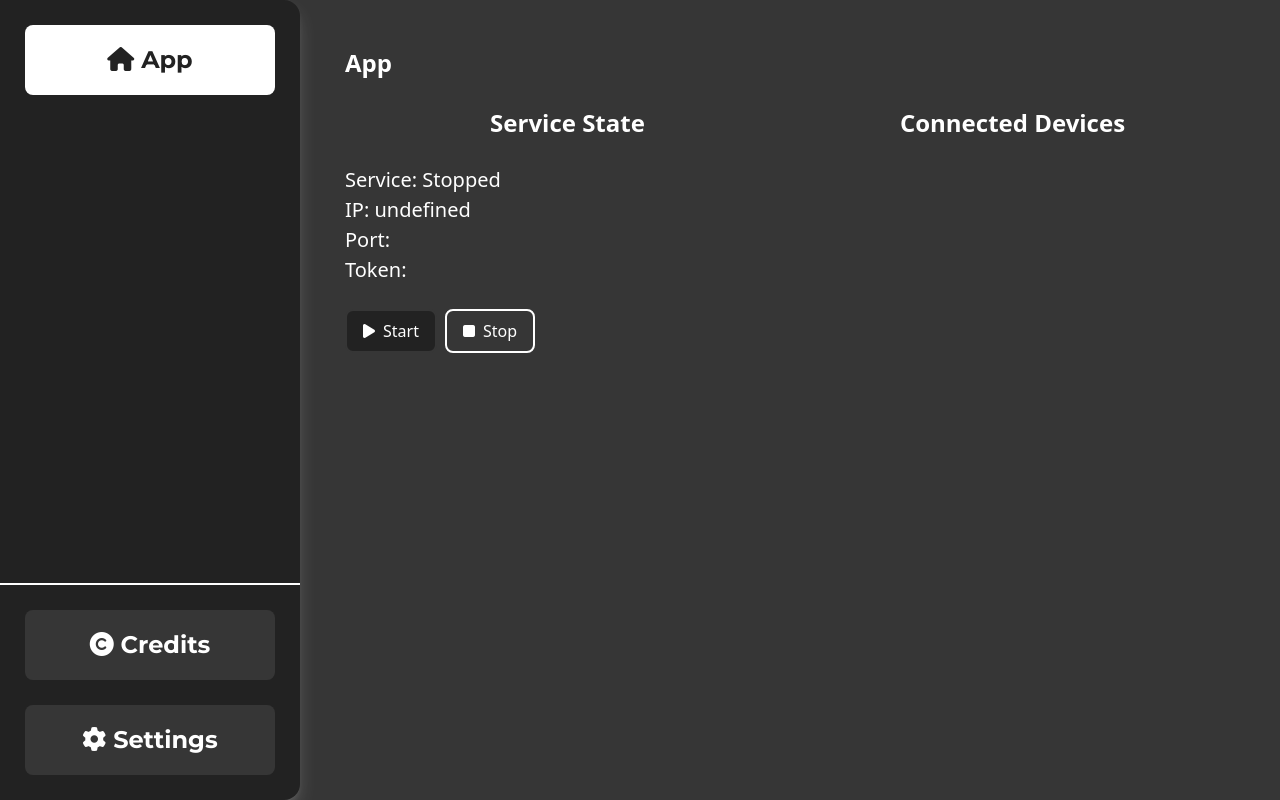
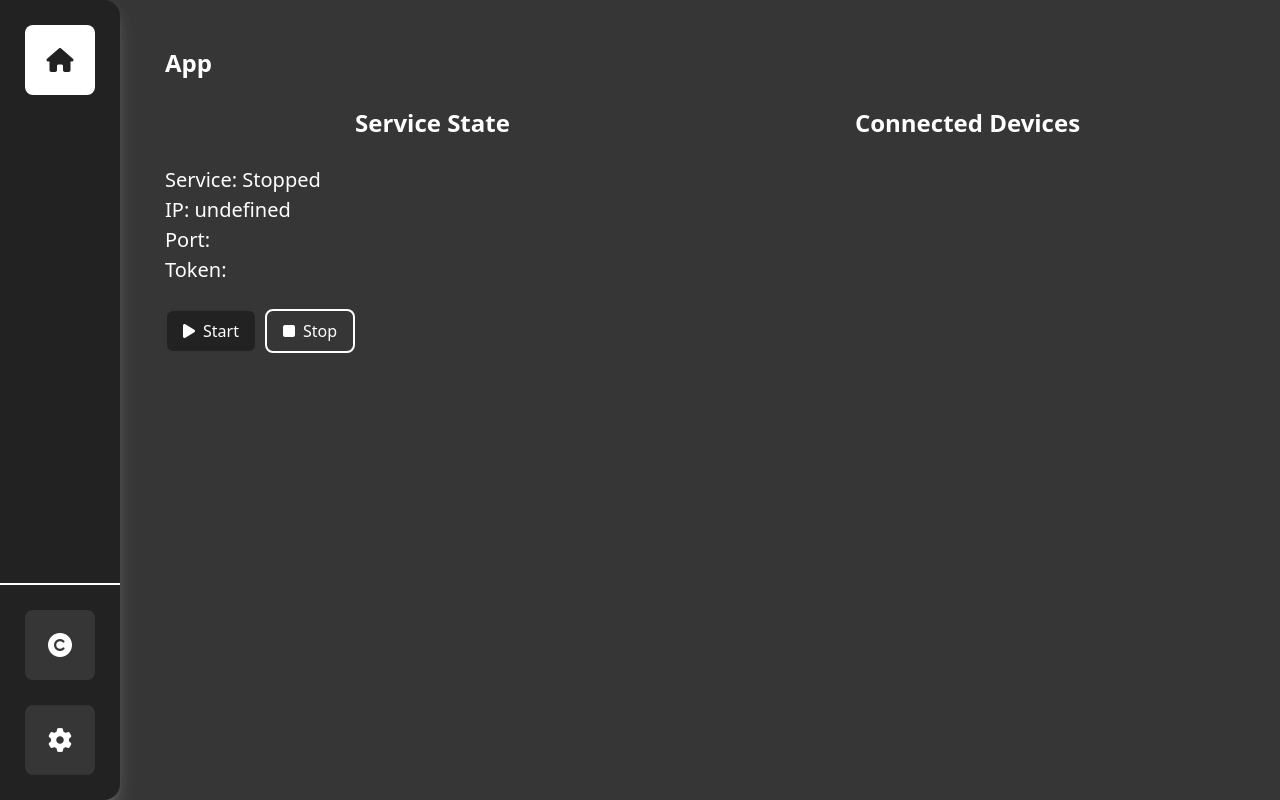
Before and after one commit to sikelio/sikontrol, a website built with Vite: page index.html in a window 1280 px wide. Built offline with nearby package versions, Linux system fonts and the light colour scheme; some packages are replaced by stand-ins of ours; what @hotwired/stimulus, tauri-plugin-store-api would draw is missing.

Commit message:
Reduced sidebar size

```diff
--- a/index.html
+++ b/index.html
@@ -11,11 +11,10 @@
 
   <body data-controller="main">
     <div class="flex h-screen select-none bg-app-light-gray">
-      <div class="w-[300px] flex flex-col bg-app-dark-gray rounded-r-2xl z-10 shadow-sidebar">
+      <div class="w-[120px] flex flex-col bg-app-dark-gray rounded-r-2xl z-10 shadow-sidebar">
         <div class="flex flex-col p-[25px]">
-          <button data-main-target="navbtn" data-action="click->main#changePage" class="font-montserrat font-bold text-[24px] h-[70px] rounded-lg hover:bg-white hover:text-app-dark-gray duration-150 active">
+          <button data-main-target="navbtn" data-action="click->main#changePage" class="font-montserrat font-bold text-[24px] h-[70px] rounded-lg hover:bg-white hover:text-app-dark-gray duration-150 active flex items-center justify-center">
             <i class="fa-solid fa-house"></i>
-            App
           </button>
         </div>
 
@@ -26,14 +25,12 @@
         </div>
 
         <div class="flex flex-col p-[25px]">
-          <button data-main-target="navbtn" data-action="click->main#changePage" class="font-montserrat font-bold text-[24px] h-[70px] rounded-lg hover:bg-white hover:text-app-dark-gray duration-150 nonactive mb-[25px]">
+          <button data-main-target="navbtn" data-action="click->main#changePage" class="font-montserrat font-bold text-[24px] h-[70px] rounded-lg hover:bg-white hover:text-app-dark-gray duration-150 nonactive mb-[25px] flex items-center justify-center">
             <i class="fa-solid fa-copyright"></i>
-            Credits
           </button>
 
-          <button data-main-target="navbtn" data-action="click->main#changePage" class="font-montserrat font-bold text-[24px] h-[70px] rounded-lg hover:bg-white hover:text-app-dark-gray duration-150 nonactive">
+          <button data-main-target="navbtn" data-action="click->main#changePage" class="font-montserrat font-bold text-[24px] h-[70px] rounded-lg hover:bg-white hover:text-app-dark-gray duration-150 nonactive flex items-center justify-center">
             <i class="fa-solid fa-gear"></i>
-            Settings
           </button>
         </div>
       </div>
```
